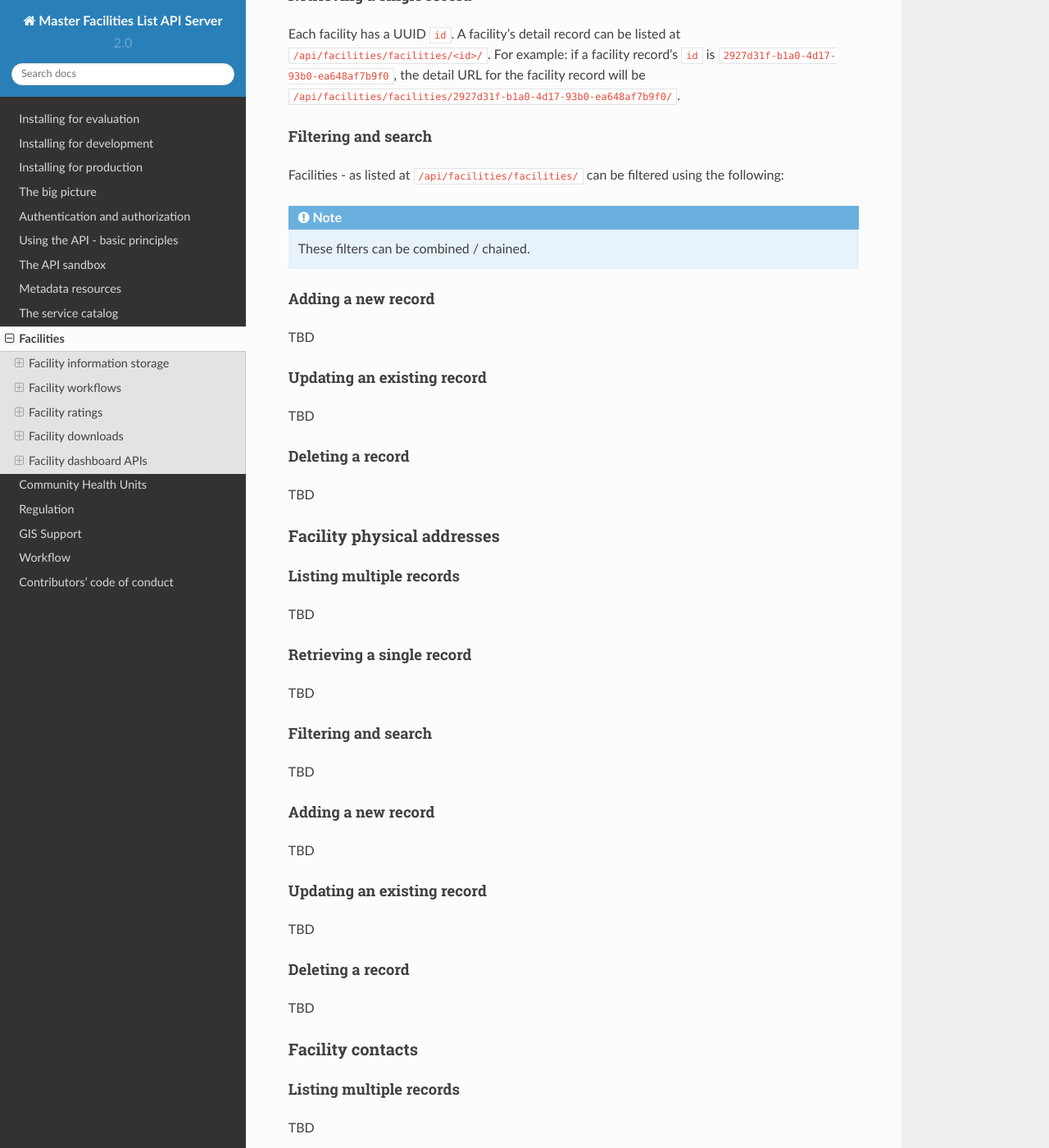
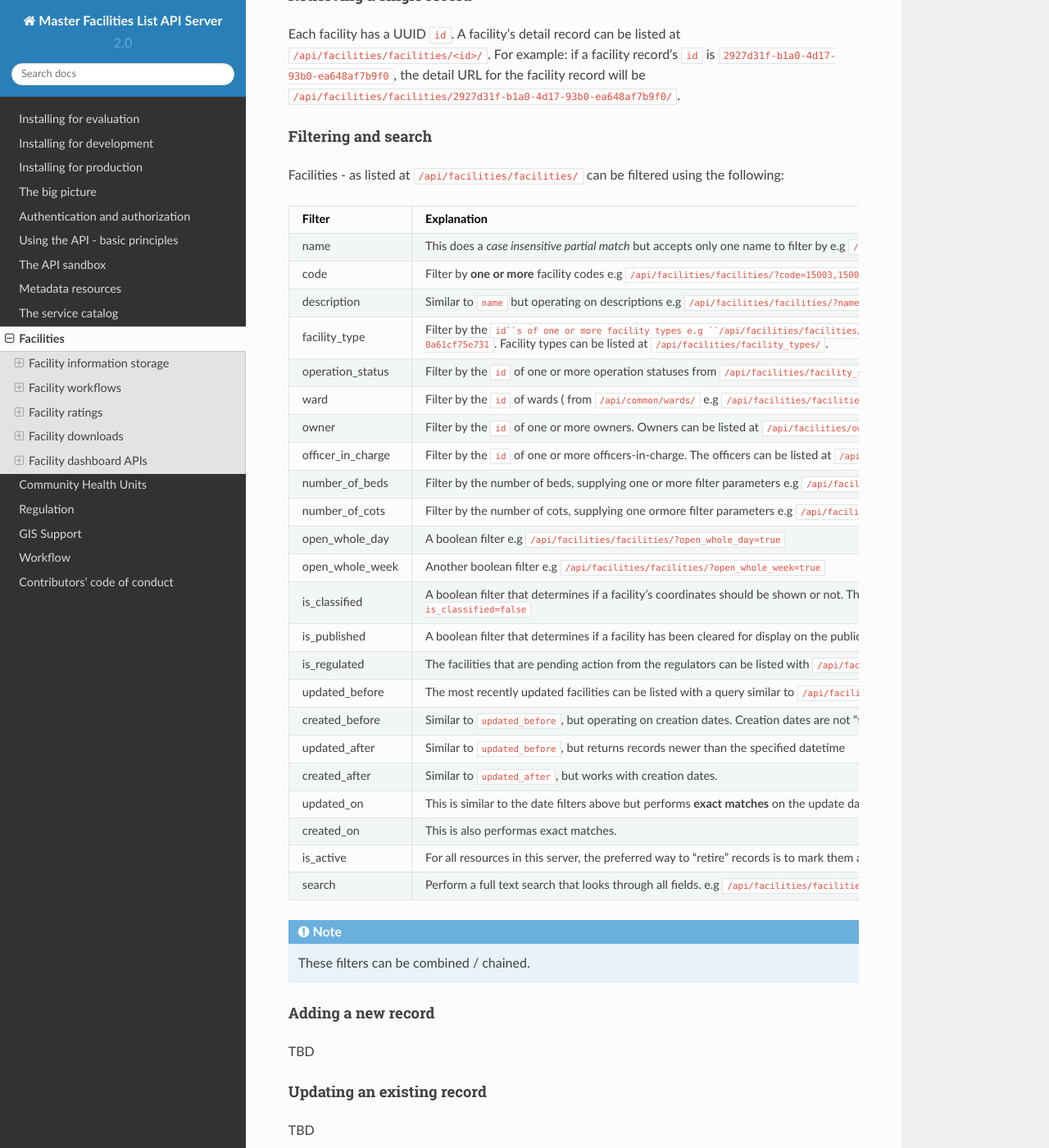
Before and after one commit to MasterFacilityList/mfl_api, a Sphinx documentation site: the page built from docs/10_facilities.rst, in a window 1280 px wide and 1400 px high, scrolled down 1653 px. Shown: the whole window at 82% size. Built offline with Sphinx 7.4.7 and the Read the Docs theme 2.0.0, drawn with Linux system fonts in a browser that asks for light colours.

Commit message:
Added documentation on facility filters

```diff
--- a/docs/10_facilities.rst
+++ b/docs/10_facilities.rst
@@ -85,24 +85,24 @@ name                 This does a *case insensitive partial match* but accepts on
 code                 Filter by **one or more** facility codes e.g ``/api/facilities/facilities/?code=15003,15002``. The ``,`` is used to separate individual parameters. This does exact matches.
 description          Similar to ``name`` but operating on descriptions e.g ``/api/facilities/facilities/?name=molo``
 facility_type        Filter by the ``id``s of one or more facility types e.g ``/api/facilities/facilities/?facility_type=f25ba517-3b8d-4692-ba7b-3524f6ec58e5,b2225473-08f1-4e86-a47a-0a61cf75e731``. Facility types can be listed at ``/api/facilities/facility_types/``.
-operation_status    Filter by the ``id`` of one or more operation statuses from ``/api/facilities/facility_status/``
-ward
-owner
-officer_in_charge
-number_of_beds
-number_of_cots
-open_whole_day
-open_whole_week
-is_classified
-is_published
-is_regulated
-updated_before
-created_before
-updated_after
-created_after
-updated_on
-created_on
-is_active
+operation_status     Filter by the ``id`` of one or more operation statuses from ``/api/facilities/facility_status/``
+ward                 Filter by the ``id`` of wards ( from ``/api/common/wards/`` e.g ``/api/facilities/facilities/?ward=353404d7-02e6-422f-b64f-b1c7d0f1bcf0`` )
+owner                Filter by the ``id`` of one or more owners. Owners can be listed at ``/api/facilities/owners/``
+officer_in_charge    Filter by the ``id`` of one or more officers-in-charge. The officers can be listed at ``/api/facilities/officers/``
+number_of_beds       Filter by the number of beds, supplying one or more filter parameters e.g ``/api/facilities/facilities/?number_of_beds=20,21,22,23,24``
+number_of_cots       Filter by the number of cots, supplying one ormore filter parameters e.g ``/api/facilities/facilities/?number_of_cots=10,11,12``
+open_whole_day       A boolean filter e.g ``/api/facilities/facilities/?open_whole_day=true``
+open_whole_week      Another boolean filter e.g ``/api/facilities/facilities/?open_whole_week=true``
+is_classified        A boolean filter that determines if a facility's coordinates should be shown or not. The public front-end should omit classified facilities by default. i.e. publish those that can be listed with ``/api/facilities/facilities/?is_classified=false``
+is_published         A boolean filter that determines if a facility has been cleared for display on the public site. The public site should only display facilities that can be listed with ``/api/facilities/facilities/?is_published=true``
+is_regulated         The facilities that are pending action from the regulators can be listed with ``/api/facilities/facilities/?is_regulated=False``
+updated_before       The most recently updated facilities can be listed with a query similar to ``/api/facilities/facilities/?updated_before=2015-05-09T08:57:48.094112Z``. The datetime is in ISO 8601 format.
+created_before       Similar to ``updated_before``, but operating on creation dates. Creation dates are not "touched" after the initial creation of the resource.
+updated_after        Similar to ``updated_before``, but returns records newer than the specified datetime
+created_after        Similar to ``updated_after``, but works with creation dates.
+updated_on           This is similar to the date filters above but performs **exact matches** on the update date.
+created_on           This is also performas exact matches.
+is_active            For all resources in this server, the preferred way to "retire" records is to mark them as inactive. This allows the API client to request only active or only inactive records.
 search               Perform a full text search that looks through all fields. e.g ``/api/facilities/facilities/?search=endebess`` gives back all facilities that have "endebess" anywhere in their name, description or attributes.
 ==================== ==========================================================
 
```
